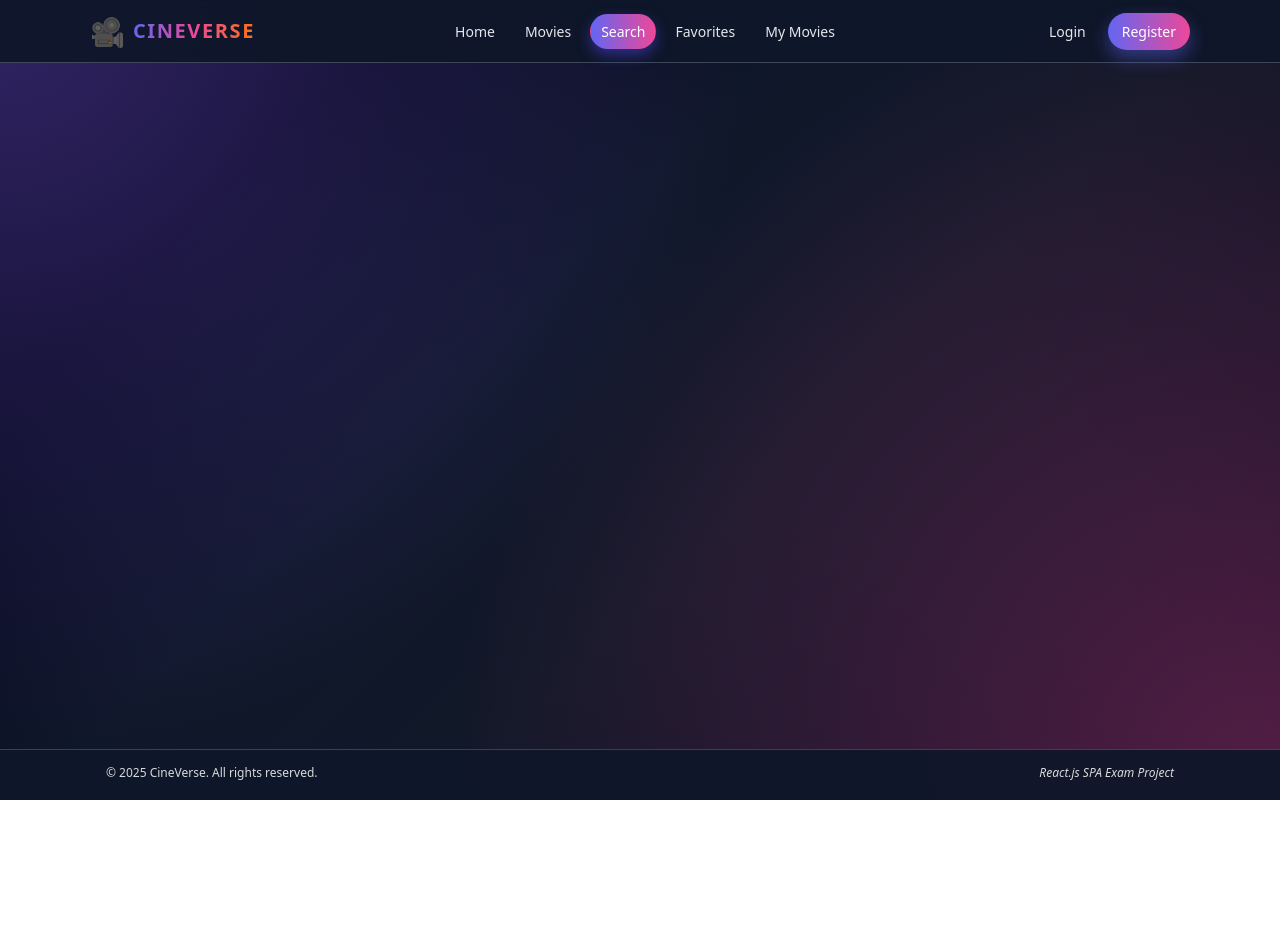
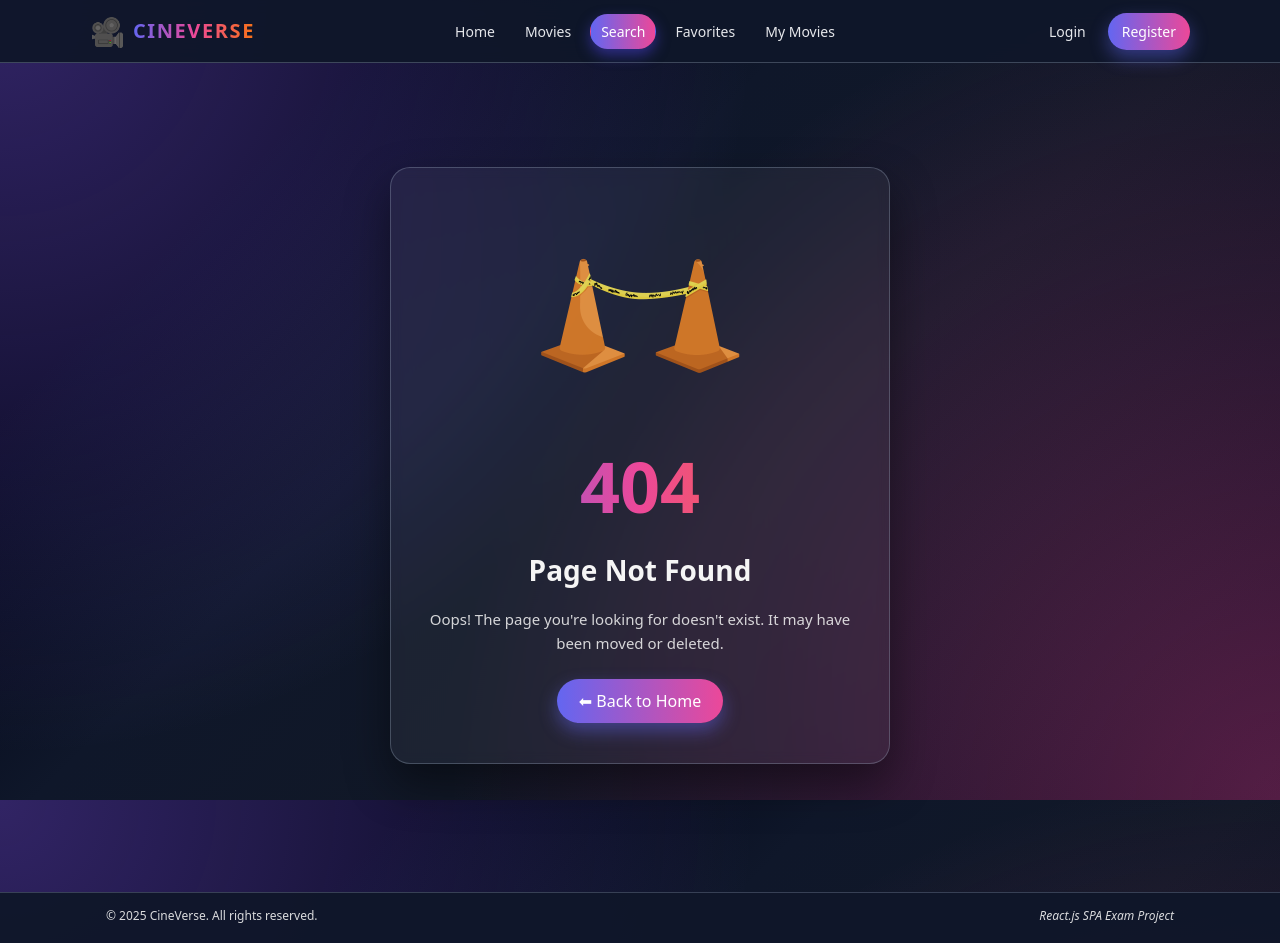
Before and after one commit to ZlatkoMarianov/React.js_Project, a React (Vite) app in the folder client/: page /search in a window 1280 px wide. Before the commit the page ends 800 px from the top, so only its background shows below. Built offline with nearby package versions, Linux system fonts and the light colour scheme.

Commit message:
Add custom 404 Not Found page

```diff
--- a/client/src/App.jsx
+++ b/client/src/App.jsx
@@ -4,6 +4,7 @@ import Footer from './components/footer/Footer.jsx';
 import Header from './components/header/Header.jsx';
 import Home from './components/home/Home.jsx';
 import MoviesCatalog from './components/moviesCatalog/MoviesCatalog.jsx';
+import NotFound from './components/notFound/NotFound.jsx';
 
 function App() {
   return (
@@ -15,6 +16,8 @@ function App() {
           <Routes>
             <Route path="/" element={<Home />} />
             <Route path="/catalog" element={<MoviesCatalog />} />
+            {/* <Route path="/catalog" element={<MoviesCatalog />} /> */}
+            <Route path="*" element={<NotFound />} />
           </Routes>
         </div>
       </main>
--- /dev/null
+++ b/client/src/components/notFound/NotFound.css
@@ -0,0 +1,82 @@
+/* NOT FOUND PAGE */
+.notfound-container {
+    width: 100%;
+    padding: 80px 0;
+    display: flex;
+    justify-content: center;
+    align-items: center;
+}
+
+.notfound-box {
+    background: rgba(255, 255, 255, 0.05);
+    border: 1px solid rgba(148, 163, 184, 0.35);
+    padding: 40px 32px;
+    border-radius: 20px;
+    text-align: center;
+    max-width: 500px;
+    width: 100%;
+    backdrop-filter: blur(6px);
+    box-shadow: 0 20px 45px rgba(0, 0, 0, 0.45);
+}
+
+.notfound-image {
+    max-width: 200px;
+    margin-bottom: 20px;
+    opacity: 0.85;
+}
+
+.notfound-box h1 {
+    font-size: 70px;
+    background: linear-gradient(90deg, #6366f1, #ec4899, #f97316);
+    -webkit-background-clip: text;
+    background-clip: text;
+    color: transparent;
+    margin-bottom: 10px;
+    font-weight: 800;
+}
+
+.notfound-box h2 {
+    font-size: 28px;
+    margin-bottom: 16px;
+    font-weight: 600;
+}
+
+.notfound-box p {
+    opacity: 0.85;
+    margin-bottom: 24px;
+    line-height: 1.6;
+    font-size: 15px;
+}
+
+.btn-back {
+    display: inline-block;
+    padding: 10px 22px;
+    background: linear-gradient(90deg, #6366f1, #ec4899);
+    color: white;
+    border-radius: 999px;
+    text-decoration: none;
+    transition: transform 0.15s ease, box-shadow 0.15s ease;
+    box-shadow: 0 8px 18px rgba(99, 102, 241, 0.45);
+    font-weight: 500;
+}
+
+.btn-back:hover {
+    transform: translateY(-1px);
+    box-shadow: 0 10px 24px rgba(79, 70, 229, 0.6);
+}
+
+/* RESPONSIVE */
+@media (max-width: 480px) {
+
+    .notfound-box {
+        padding: 28px 20px;
+    }
+
+    .notfound-box h1 {
+        font-size: 52px;
+    }
+
+    .notfound-box h2 {
+        font-size: 22px;
+    }
+}
--- /dev/null
+++ b/client/src/components/notFound/NotFound.jsx
@@ -0,0 +1,18 @@
+import { Link } from 'react-router';
+import './NotFound.css';
+
+export default function NotFound() {
+  return (
+    <section className="section notfound-container" id="not-found-page">
+      <div className="notfound-box">
+        <img src="../../../public/images/notFound.png" alt="Broken Film" className="notfound-image" />
+        <h1>404</h1>
+        <h2>Page Not Found</h2>
+        <p>Oops! The page you're looking for doesn't exist. It may have been moved or deleted.</p>
+        <Link to="/" className="btn-back">
+          ⬅ Back to Home
+        </Link>
+      </div>
+    </section>
+  );
+}
```
Also changed, not shown: client/public/images/notFound.png (added).
